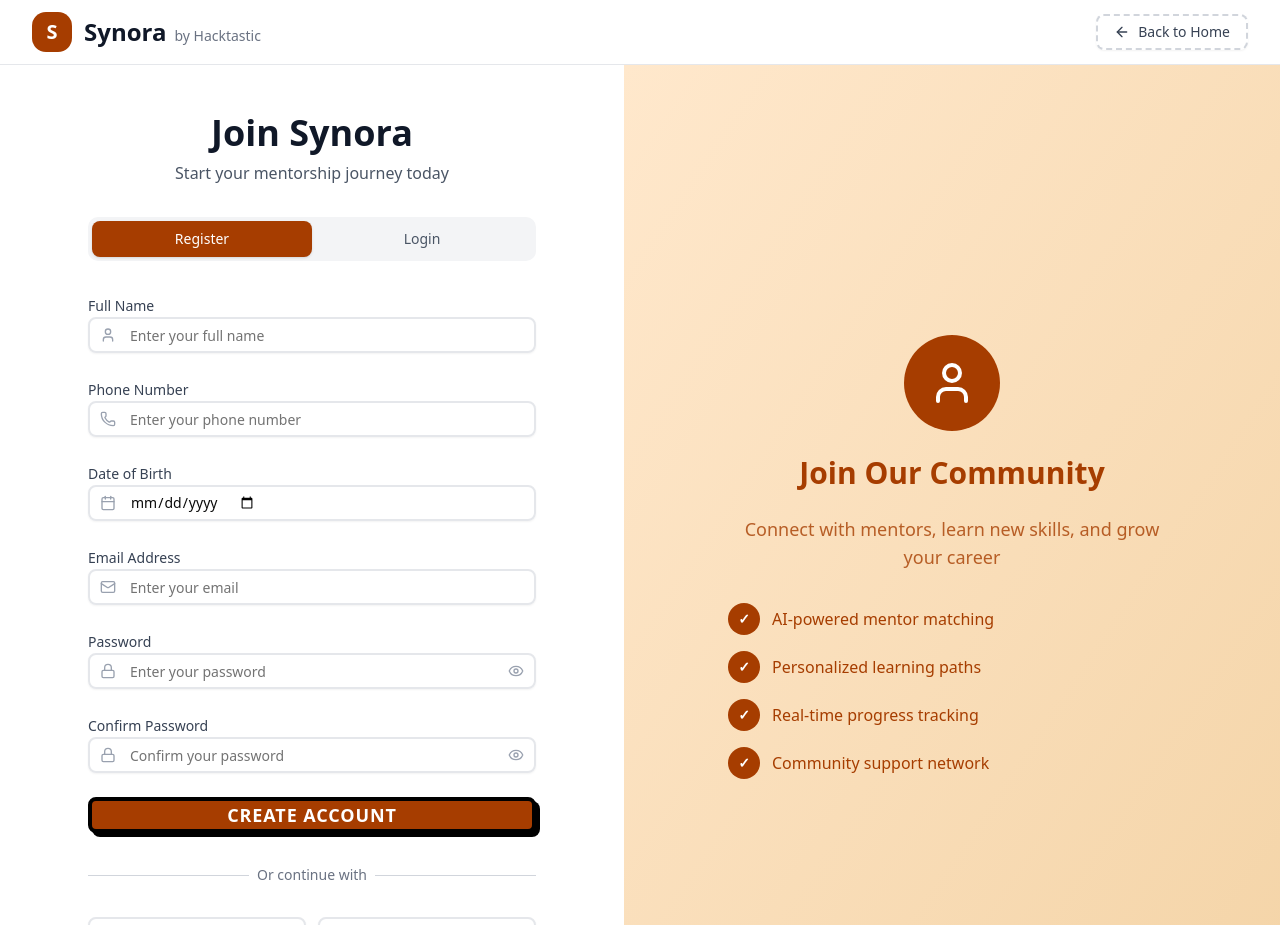
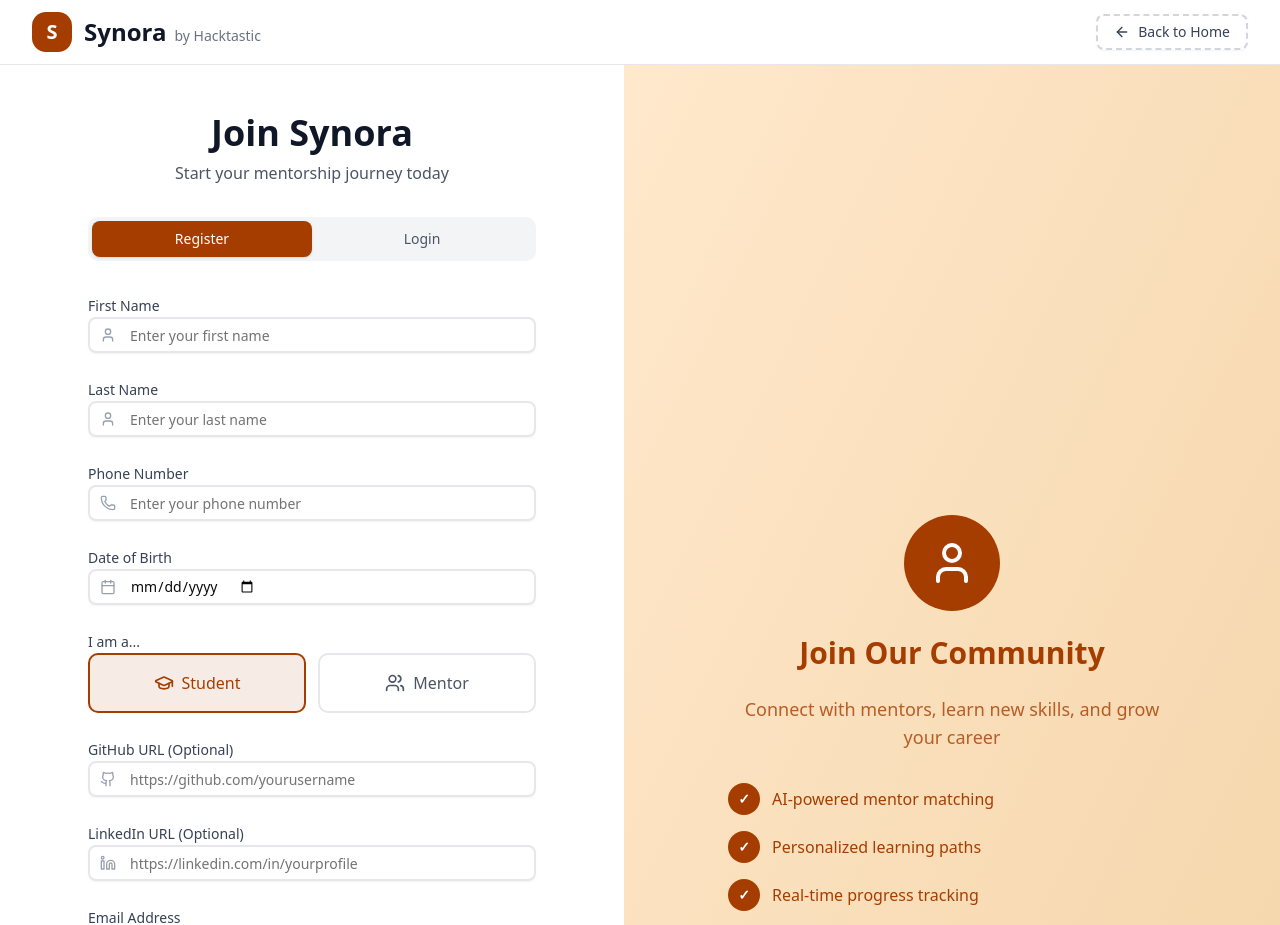
Before and after one commit to Hacktastic-Labs/HackArena, a Next.js app: page /register in a window 1280 px wide. Shown: the top 925 px of the page. Built offline with nearby package versions, Linux system fonts and the light colour scheme.

Commit message:
added changes in login page

```diff
--- a/app/register/page.tsx
+++ b/app/register/page.tsx
@@ -2,7 +2,7 @@
 
 import { Button } from "@/components/ui/button"
 import { Input } from "@/components/ui/input"
-import { ArrowLeft, Eye, EyeOff, Mail, Lock, User, Phone, Calendar } from "lucide-react"
+import { ArrowLeft, Eye, EyeOff, Mail, Lock, User, Phone, Calendar, GraduationCap, Users, Github, Linkedin } from "lucide-react"
 import Link from "next/link"
 import { useState } from "react"
 
@@ -10,6 +10,7 @@ export default function RegisterPage() {
   const [showPassword, setShowPassword] = useState(false)
   const [showConfirmPassword, setShowConfirmPassword] = useState(false)
   const [isLogin, setIsLogin] = useState(false)
+  const [userType, setUserType] = useState<'student' | 'mentor'>('student')
 
   return (
     <div className="min-h-screen bg-white">
@@ -87,14 +88,27 @@ export default function RegisterPage() {
             <form className="space-y-6">
               {!isLogin && (
                 <>
-                  {/* Full Name */}
+                  {/* First Name */}
                   <div className="space-y-2">
-                    <label className="text-sm font-medium text-gray-700">Full Name</label>
+                    <label className="text-sm font-medium text-gray-700">First Name</label>
                     <div className="relative">
                       <User className="absolute left-3 top-1/2 transform -translate-y-1/2 h-4 w-4 text-gray-400" />
                       <Input
                         type="text"
-                        placeholder="Enter your full name"
+                        placeholder="Enter your first name"
+                        className="pl-10 border-2 border-gray-200 focus:border-[#A63D00] focus:ring-[#A63D00]/20"
+                      />
+                    </div>
+                  </div>
+
+                  {/* Last Name */}
+                  <div className="space-y-2">
+                    <label className="text-sm font-medium text-gray-700">Last Name</label>
+                    <div className="relative">
+                      <User className="absolute left-3 top-1/2 transform -translate-y-1/2 h-4 w-4 text-gray-400" />
+                      <Input
+                        type="text"
+                        placeholder="Enter your last name"
                         className="pl-10 border-2 border-gray-200 focus:border-[#A63D00] focus:ring-[#A63D00]/20"
                       />
                     </div>
@@ -120,6 +134,63 @@ export default function RegisterPage() {
                       <Calendar className="absolute left-3 top-1/2 transform -translate-y-1/2 h-4 w-4 text-gray-400" />
                       <Input
                         type="date"
+                        className="pl-10 border-2 border-gray-200 focus:border-[#A63D00] focus:ring-[#A63D00]/20"
+                      />
+                    </div>
+                  </div>
+
+                  {/* User Type Selection */}
+                  <div className="space-y-2">
+                    <label className="text-sm font-medium text-gray-700">I am a...</label>
+                    <div className="grid grid-cols-2 gap-3">
+                      <button
+                        type="button"
+                        onClick={() => setUserType('student')}
+                        className={`flex items-center justify-center space-x-2 p-4 rounded-lg border-2 transition-all ${
+                          userType === 'student'
+                            ? 'border-[#A63D00] bg-[#A63D00]/10 text-[#A63D00]'
+                            : 'border-gray-200 hover:border-[#A63D00]/50 text-gray-600 hover:text-[#A63D00]'
+                        }`}
+                      >
+                        <GraduationCap className="h-5 w-5" />
+                        <span className="font-medium">Student</span>
+                      </button>
+                      <button
+                        type="button"
+                        onClick={() => setUserType('mentor')}
+                        className={`flex items-center justify-center space-x-2 p-4 rounded-lg border-2 transition-all ${
+                          userType === 'mentor'
+                            ? 'border-[#A63D00] bg-[#A63D00]/10 text-[#A63D00]'
+                            : 'border-gray-200 hover:border-[#A63D00]/50 text-gray-600 hover:text-[#A63D00]'
+                        }`}
+                      >
+                        <Users className="h-5 w-5" />
+                        <span className="font-medium">Mentor</span>
+                      </button>
+                    </div>
+                  </div>
+
+                  {/* GitHub URL */}
+                  <div className="space-y-2">
+                    <label className="text-sm font-medium text-gray-700">GitHub URL (Optional)</label>
+                    <div className="relative">
+                      <Github className="absolute left-3 top-1/2 transform -translate-y-1/2 h-4 w-4 text-gray-400" />
+                      <Input
+                        type="url"
+                        placeholder="https://github.com/yourusername"
+                        className="pl-10 border-2 border-gray-200 focus:border-[#A63D00] focus:ring-[#A63D00]/20"
+                      />
+                    </div>
+                  </div>
+
+                  {/* LinkedIn URL */}
+                  <div className="space-y-2">
+                    <label className="text-sm font-medium text-gray-700">LinkedIn URL (Optional)</label>
+                    <div className="relative">
+                      <Linkedin className="absolute left-3 top-1/2 transform -translate-y-1/2 h-4 w-4 text-gray-400" />
+                      <Input
+                        type="url"
+                        placeholder="https://linkedin.com/in/yourprofile"
                         className="pl-10 border-2 border-gray-200 focus:border-[#A63D00] focus:ring-[#A63D00]/20"
                       />
                     </div>
@@ -202,7 +273,7 @@ export default function RegisterPage() {
             </div>
 
             {/* Social Login */}
-            <div className="grid grid-cols-2 gap-3">
+            <div className="flex justify-center">
               <Button
                 variant="outline"
                 className="border-2 border-gray-200 hover:border-[#A63D00] hover:text-[#A63D00] bg-white"
@@ -213,16 +284,7 @@ export default function RegisterPage() {
                   <path fill="currentColor" d="M5.84 14.09c-.22-.66-.35-1.36-.35-2.09s.13-1.43.35-2.09V7.07H2.18C1.43 8.55 1 10.22 1 12s.43 3.45 1.18 4.93l2.85-2.22.81-.62z"/>
                   <path fill="currentColor" d="M12 5.38c1.62 0 3.06.56 4.21 1.64l3.15-3.15C17.45 2.09 14.97 1 12 1 7.7 1 3.99 3.47 2.18 7.07l3.66 2.84c.87-2.6 3.3-4.53 6.16-4.53z"/>
                 </svg>
-                Google
-              </Button>
-              <Button
-                variant="outline"
-                className="border-2 border-gray-200 hover:border-[#A63D00] hover:text-[#A63D00] bg-white"
-              >
-                <svg className="h-5 w-5 mr-2" fill="currentColor" viewBox="0 0 24 24">
-                  <path d="M24 4.557c-.883.392-1.832.656-2.828.775 1.017-.609 1.798-1.574 2.165-2.724-.951.564-2.005.974-3.127 1.195-.897-.957-2.178-1.555-3.594-1.555-3.179 0-5.515 2.966-4.797 6.045-4.091-.205-7.719-2.165-10.148-5.144-1.29 2.213-.669 5.108 1.523 6.574-.806-.026-1.566-.247-2.229-.616-.054 2.281 1.581 4.415 3.949 4.89-.693.188-1.452.232-2.224.084.626 1.956 2.444 3.379 4.6 3.419-2.07 1.623-4.678 2.348-7.29 2.04 2.179 1.397 4.768 2.212 7.548 2.212 9.142 0 14.307-7.721 13.995-14.646.962-.695 1.797-1.562 2.457-2.549z"/>
-                </svg>
-                Twitter
+                Continue with Google
               </Button>
             </div>
 
```
